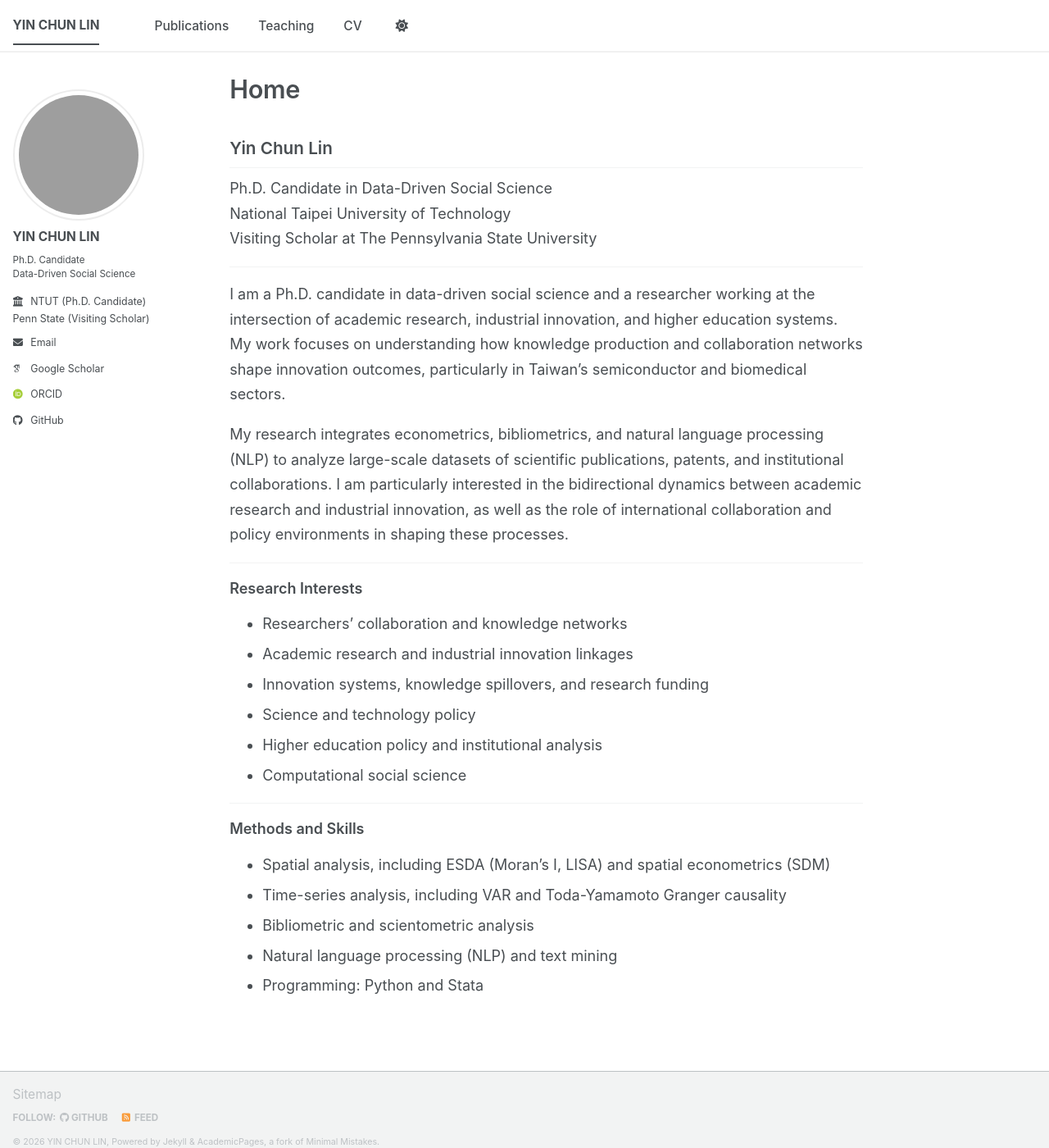
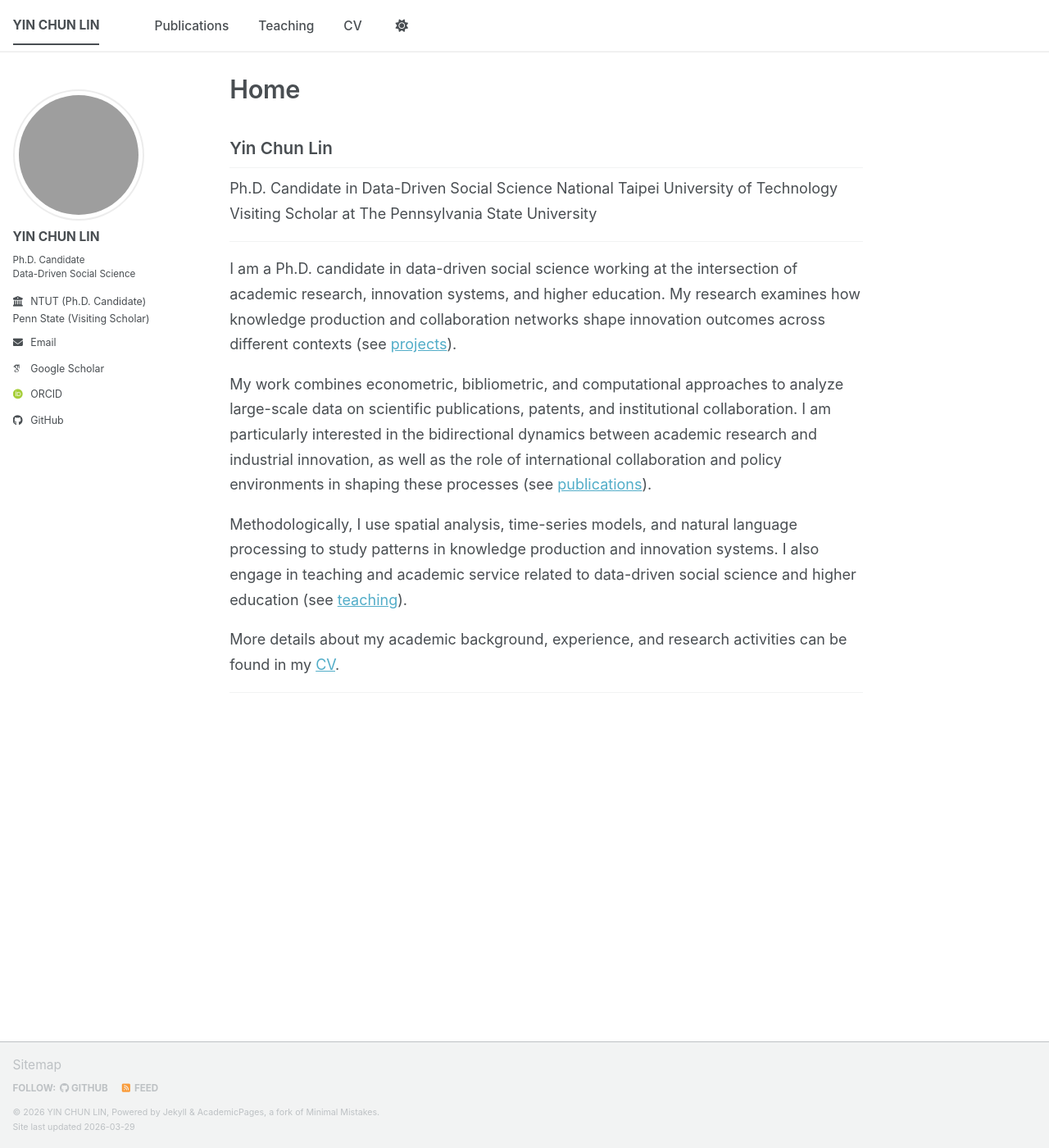
Before and after one commit to Christina0824/yinchun.github.io, a Jekyll site: the page built from _pages/about.md, in a window 1280 px wide and 1400 px high. Shown: the whole window at 82% size. Built offline with Jekyll 4.4.1, drawn with Linux system fonts in a browser that asks for light colours; some web fonts are replaced; a script bundle is joined from its source files by our own code; library files that are not in the unit come from our copies.

Commit message:
Update about.md

```diff
--- a/_pages/about.md
+++ b/_pages/about.md
@@ -14,27 +14,13 @@
 
 ---
 
-I am a Ph.D. candidate in data-driven social science and a researcher working at the intersection of academic research, industrial innovation, and higher education systems. My work focuses on understanding how knowledge production and collaboration networks shape innovation outcomes, particularly in Taiwan’s semiconductor and biomedical sectors.
+I am a Ph.D. candidate in data-driven social science working at the intersection of academic research, innovation systems, and higher education. My research examines how knowledge production and collaboration networks shape innovation outcomes across different contexts (see [projects](/projects/)).
 
-My research integrates econometrics, bibliometrics, and natural language processing (NLP) to analyze large-scale datasets of scientific publications, patents, and institutional collaborations. I am particularly interested in the bidirectional dynamics between academic research and industrial innovation, as well as the role of international collaboration and policy environments in shaping these processes.
+My work combines econometric, bibliometric, and computational approaches to analyze large-scale data on scientific publications, patents, and institutional collaboration. I am particularly interested in the bidirectional dynamics between academic research and industrial innovation, as well as the role of international collaboration and policy environments in shaping these processes (see [publications](/publications/)).
+
+Methodologically, I use spatial analysis, time-series models, and natural language processing to study patterns in knowledge production and innovation systems. I also engage in teaching and academic service related to data-driven social science and higher education (see [teaching](/teaching/)).
+
+More details about my academic background, experience, and research activities can be found in my [CV](/cv/).
+
 
 ---
-
-### Research Interests
-
-- Researchers’ collaboration and knowledge networks
-- Academic research and industrial innovation linkages
-- Innovation systems, knowledge spillovers, and research funding
-- Science and technology policy
-- Higher education policy and institutional analysis
-- Computational social science
-
----
-
-### Methods and Skills
-
-- Spatial analysis, including ESDA (Moran’s I, LISA) and spatial econometrics (SDM)
-- Time-series analysis, including VAR and Toda-Yamamoto Granger causality
-- Bibliometric and scientometric analysis
-- Natural language processing (NLP) and text mining
-- Programming: Python and Stata
```
